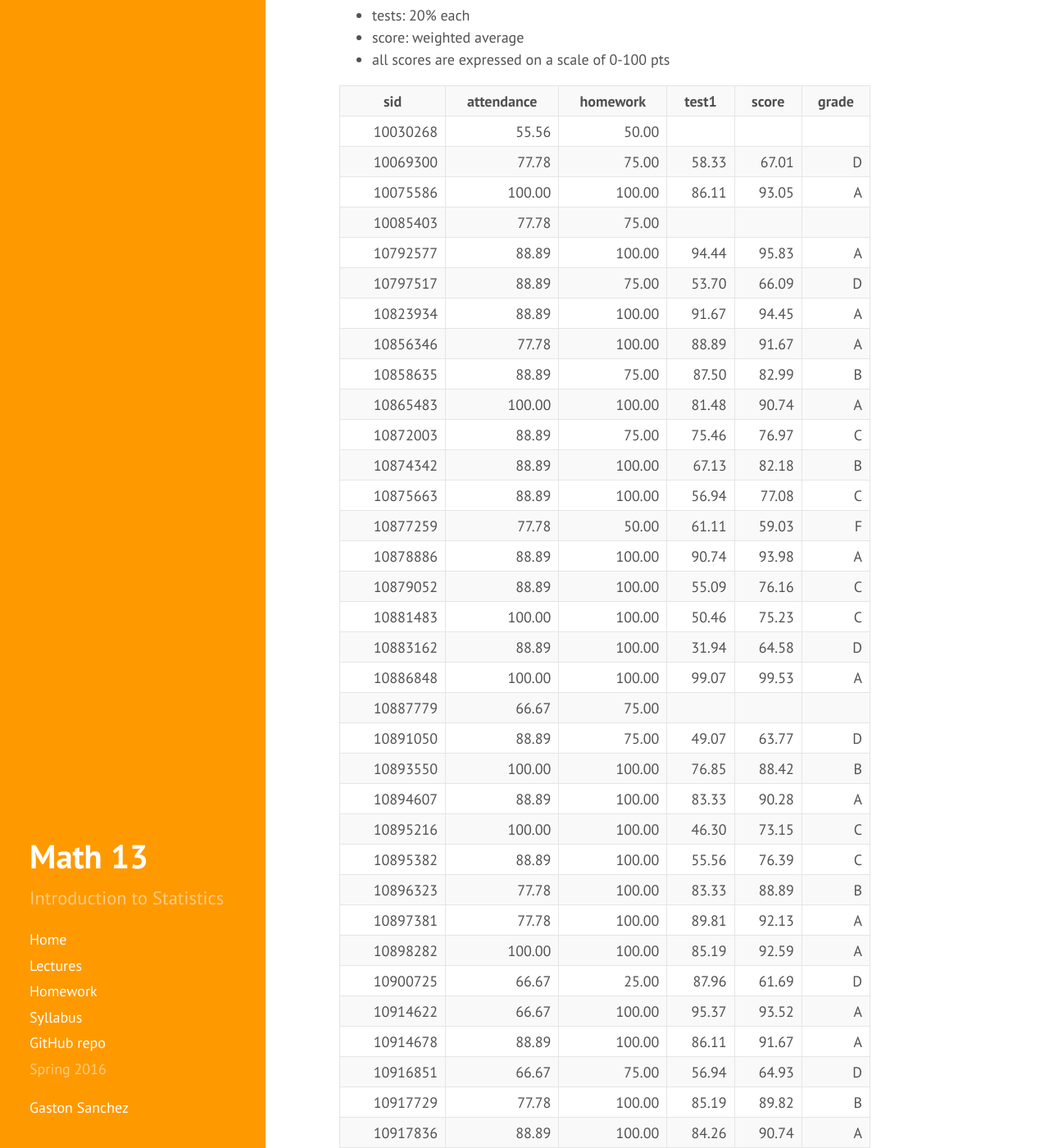
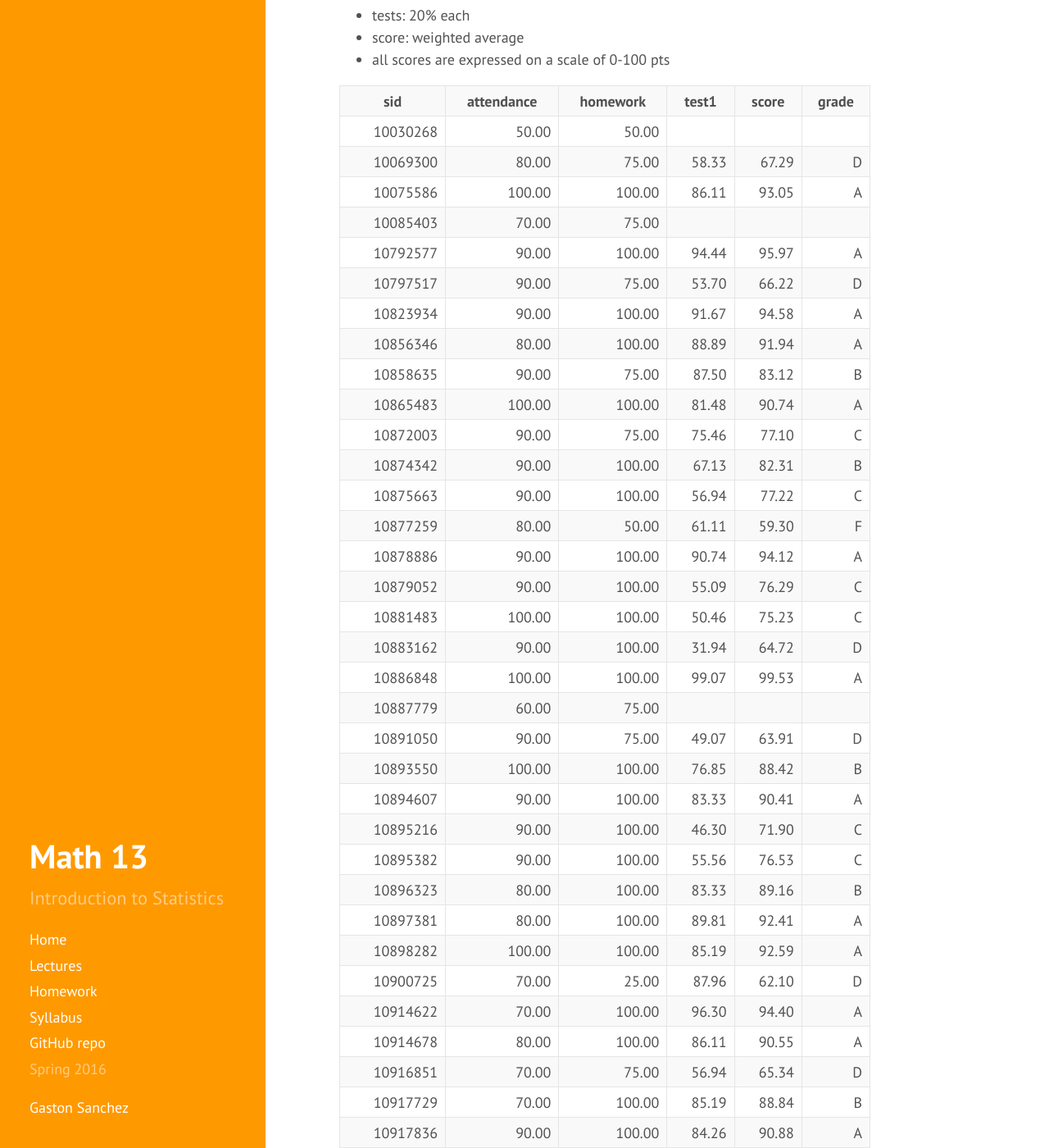
Before and after one commit to gastonstat/relic-math13, a Jekyll site: the page built from gradebook-regular.md, in a window 1280 px wide and 1400 px high, scrolled down 303 px. Shown: the whole window at 82% size. Built offline with Jekyll 4.4.1, drawn with Linux system fonts in a browser that asks for light colours; nearby versions of some CDN libraries; some of the changed text lies outside the part shown.

Commit message:
gradebook: update books for march 4

```diff
--- a/gradebook-regular.md
+++ b/gradebook-regular.md
@@ -16,45 +16,45 @@ Grading Weights:
 - all scores are expressed on a scale of 0-100 pts
 
 <!-- html table generated in R 3.2.3 by xtable 1.8-2 package -->
-<!-- Tue Mar  1 07:56:09 2016 -->
+<!-- Fri Mar  4 14:35:20 2016 -->
 <table >
 <tr> <th> sid </th> <th> attendance </th> <th> homework </th> <th> test1 </th> <th> score </th> <th> grade </th>  </tr>
-  <tr> <td align="right"> 10030268 </td> <td align="right"> 55.56 </td> <td align="right"> 50.00 </td> <td align="right">  </td> <td align="right">  </td> <td align="right">  </td> </tr>
-  <tr> <td align="right"> 10069300 </td> <td align="right"> 77.78 </td> <td align="right"> 75.00 </td> <td align="right"> 58.33 </td> <td align="right"> 67.01 </td> <td align="right"> D </td> </tr>
+  <tr> <td align="right"> 10030268 </td> <td align="right"> 50.00 </td> <td align="right"> 50.00 </td> <td align="right">  </td> <td align="right">  </td> <td align="right">  </td> </tr>
+  <tr> <td align="right"> 10069300 </td> <td align="right"> 80.00 </td> <td align="right"> 75.00 </td> <td align="right"> 58.33 </td> <td align="right"> 67.29 </td> <td align="right"> D </td> </tr>
   <tr> <td align="right"> 10075586 </td> <td align="right"> 100.00 </td> <td align="right"> 100.00 </td> <td align="right"> 86.11 </td> <td align="right"> 93.05 </td> <td align="right"> A </td> </tr>
-  <tr> <td align="right"> 10085403 </td> <td align="right"> 77.78 </td> <td align="right"> 75.00 </td> <td align="right">  </td> <td align="right">  </td> <td align="right">  </td> </tr>
-  <tr> <td align="right"> 10792577 </td> <td align="right"> 88.89 </td> <td align="right"> 100.00 </td> <td align="right"> 94.44 </td> <td align="right"> 95.83 </td> <td align="right"> A </td> </tr>
-  <tr> <td align="right"> 10797517 </td> <td align="right"> 88.89 </td> <td align="right"> 75.00 </td> <td align="right"> 53.70 </td> <td align="right"> 66.09 </td> <td align="right"> D </td> </tr>
-  <tr> <td align="right"> 10823934 </td> <td align="right"> 88.89 </td> <td align="right"> 100.00 </td> <td align="right"> 91.67 </td> <td align="right"> 94.45 </td> <td align="right"> A </td> </tr>
-  <tr> <td align="right"> 10856346 </td> <td align="right"> 77.78 </td> <td align="right"> 100.00 </td> <td align="right"> 88.89 </td> <td align="right"> 91.67 </td> <td align="right"> A </td> </tr>
-  <tr> <td align="right"> 10858635 </td> <td align="right"> 88.89 </td> <td align="right"> 75.00 </td> <td align="right"> 87.50 </td> <td align="right"> 82.99 </td> <td align="right"> B </td> </tr>
+  <tr> <td align="right"> 10085403 </td> <td align="right"> 70.00 </td> <td align="right"> 75.00 </td> <td align="right">  </td> <td align="right">  </td> <td align="right">  </td> </tr>
+  <tr> <td align="right"> 10792577 </td> <td align="right"> 90.00 </td> <td align="right"> 100.00 </td> <td align="right"> 94.44 </td> <td align="right"> 95.97 </td> <td align="right"> A </td> </tr>
+  <tr> <td align="right"> 10797517 </td> <td align="right"> 90.00 </td> <td align="right"> 75.00 </td> <td align="right"> 53.70 </td> <td align="right"> 66.22 </td> <td align="right"> D </td> </tr>
+  <tr> <td align="right"> 10823934 </td> <td align="right"> 90.00 </td> <td align="right"> 100.00 </td> <td align="right"> 91.67 </td> <td align="right"> 94.58 </td> <td align="right"> A </td> </tr>
+  <tr> <td align="right"> 10856346 </td> <td align="right"> 80.00 </td> <td align="right"> 100.00 </td> <td align="right"> 88.89 </td> <td align="right"> 91.94 </td> <td align="right"> A </td> </tr>
+  <tr> <td align="right"> 10858635 </td> <td align="right"> 90.00 </td> <td align="right"> 75.00 </td> <td align="right"> 87.50 </td> <td align="right"> 83.12 </td> <td align="right"> B </td> </tr>
   <tr> <td align="right"> 10865483 </td> <td align="right"> 100.00 </td> <td align="right"> 100.00 </td> <td align="right"> 81.48 </td> <td align="right"> 90.74 </td> <td align="right"> A </td> </tr>
-  <tr> <td align="right"> 10872003 </td> <td align="right"> 88.89 </td> <td align="right"> 75.00 </td> <td align="right"> 75.46 </td> <td align="right"> 76.97 </td> <td align="right"> C </td> </tr>
-  <tr> <td align="right"> 10874342 </td> <td align="right"> 88.89 </td> <td align="right"> 100.00 </td> <td align="right"> 67.13 </td> <td align="right"> 82.18 </td> <td align="right"> B </td> </tr>
-  <tr> <td align="right"> 10875663 </td> <td align="right"> 88.89 </td> <td align="right"> 100.00 </td> <td align="right"> 56.94 </td> <td align="right"> 77.08 </td> <td align="right"> C </td> </tr>
-  <tr> <td align="right"> 10877259 </td> <td align="right"> 77.78 </td> <td align="right"> 50.00 </td> <td align="right"> 61.11 </td> <td align="right"> 59.03 </td> <td align="right"> F </td> </tr>
-  <tr> <td align="right"> 10878886 </td> <td align="right"> 88.89 </td> <td align="right"> 100.00 </td> <td align="right"> 90.74 </td> <td align="right"> 93.98 </td> <td align="right"> A </td> </tr>
-  <tr> <td align="right"> 10879052 </td> <td align="right"> 88.89 </td> <td align="right"> 100.00 </td> <td align="right"> 55.09 </td> <td align="right"> 76.16 </td> <td align="right"> C </td> </tr>
+  <tr> <td align="right"> 10872003 </td> <td align="right"> 90.00 </td> <td align="right"> 75.00 </td> <td align="right"> 75.46 </td> <td align="right"> 77.10 </td> <td align="right"> C </td> </tr>
+  <tr> <td align="right"> 10874342 </td> <td align="right"> 90.00 </td> <td align="right"> 100.00 </td> <td align="right"> 67.13 </td> <td align="right"> 82.31 </td> <td align="right"> B </td> </tr>
+  <tr> <td align="right"> 10875663 </td> <td align="right"> 90.00 </td> <td align="right"> 100.00 </td> <td align="right"> 56.94 </td> <td align="right"> 77.22 </td> <td align="right"> C </td> </tr>
+  <tr> <td align="right"> 10877259 </td> <td align="right"> 80.00 </td> <td align="right"> 50.00 </td> <td align="right"> 61.11 </td> <td align="right"> 59.30 </td> <td align="right"> F </td> </tr>
+  <tr> <td align="right"> 10878886 </td> <td align="right"> 90.00 </td> <td align="right"> 100.00 </td> <td align="right"> 90.74 </td> <td align="right"> 94.12 </td> <td align="right"> A </td> </tr>
+  <tr> <td align="right"> 10879052 </td> <td align="right"> 90.00 </td> <td align="right"> 100.00 </td> <td align="right"> 55.09 </td> <td align="right"> 76.29 </td> <td align="right"> C </td> </tr>
   <tr> <td align="right"> 10881483 </td> <td align="right"> 100.00 </td> <td align="right"> 100.00 </td> <td align="right"> 50.46 </td> <td align="right"> 75.23 </td> <td align="right"> C </td> </tr>
-  <tr> <td align="right"> 10883162 </td> <td align="right"> 88.89 </td> <td align="right"> 100.00 </td> <td align="right"> 31.94 </td> <td align="right"> 64.58 </td> <td align="right"> D </td> </tr>
+  <tr> <td align="right"> 10883162 </td> <td align="right"> 90.00 </td> <td align="right"> 100.00 </td> <td align="right"> 31.94 </td> <td align="right"> 64.72 </td> <td align="right"> D </td> </tr>
   <tr> <td align="right"> 10886848 </td> <td align="right"> 100.00 </td> <td align="right"> 100.00 </td> <td align="right"> 99.07 </td> <td align="right"> 99.53 </td> <td align="right"> A </td> </tr>
-  <tr> <td align="right"> 10887779 </td> <td align="right"> 66.67 </td> <td align="right"> 75.00 </td> <td align="right">  </td> <td align="right">  </td> <td align="right">  </td> </tr>
-  <tr> <td align="right"> 10891050 </td> <td align="right"> 88.89 </td> <td align="right"> 75.00 </td> <td align="right"> 49.07 </td> <td align="right"> 63.77 </td> <td align="right"> D </td> </tr>
+  <tr> <td align="right"> 10887779 </td> <td align="right"> 60.00 </td> <td align="right"> 75.00 </td> <td align="right">  </td> <td align="right">  </td> <td align="right">  </td> </tr>
+  <tr> <td align="right"> 10891050 </td> <td align="right"> 90.00 </td> <td align="right"> 75.00 </td> <td align="right"> 49.07 </td> <td align="right"> 63.91 </td> <td align="right"> D </td> </tr>
   <tr> <td align="right"> 10893550 </td> <td align="right"> 100.00 </td> <td align="right"> 100.00 </td> <td align="right"> 76.85 </td> <td align="right"> 88.42 </td> <td align="right"> B </td> </tr>
-  <tr> <td align="right"> 10894607 </td> <td align="right"> 88.89 </td> <td align="right"> 100.00 </td> <td align="right"> 83.33 </td> <td align="right"> 90.28 </td> <td align="right"> A </td> </tr>
-  <tr> <td align="right"> 10895216 </td> <td align="right"> 100.00 </td> <td align="right"> 100.00 </td> <td align="right"> 46.30 </td> <td align="right"> 73.15 </td> <td align="right"> C </td> </tr>
-  <tr> <td align="right"> 10895382 </td> <td align="right"> 88.89 </td> <td align="right"> 100.00 </td> <td align="right"> 55.56 </td> <td align="right"> 76.39 </td> <td align="right"> C </td> </tr>
-  <tr> <td align="right"> 10896323 </td> <td align="right"> 77.78 </td> <td align="right"> 100.00 </td> <td align="right"> 83.33 </td> <td align="right"> 88.89 </td> <td align="right"> B </td> </tr>
-  <tr> <td align="right"> 10897381 </td> <td align="right"> 77.78 </td> <td align="right"> 100.00 </td> <td align="right"> 89.81 </td> <td align="right"> 92.13 </td> <td align="right"> A </td> </tr>
+  <tr> <td align="right"> 10894607 </td> <td align="right"> 90.00 </td> <td align="right"> 100.00 </td> <td align="right"> 83.33 </td> <td align="right"> 90.41 </td> <td align="right"> A </td> </tr>
+  <tr> <td align="right"> 10895216 </td> <td align="right"> 90.00 </td> <td align="right"> 100.00 </td> <td align="right"> 46.30 </td> <td align="right"> 71.90 </td> <td align="right"> C </td> </tr>
+  <tr> <td align="right"> 10895382 </td> <td align="right"> 90.00 </td> <td align="right"> 100.00 </td> <td align="right"> 55.56 </td> <td align="right"> 76.53 </td> <td align="right"> C </td> </tr>
+  <tr> <td align="right"> 10896323 </td> <td align="right"> 80.00 </td> <td align="right"> 100.00 </td> <td align="right"> 83.33 </td> <td align="right"> 89.16 </td> <td align="right"> B </td> </tr>
+  <tr> <td align="right"> 10897381 </td> <td align="right"> 80.00 </td> <td align="right"> 100.00 </td> <td align="right"> 89.81 </td> <td align="right"> 92.41 </td> <td align="right"> A </td> </tr>
   <tr> <td align="right"> 10898282 </td> <td align="right"> 100.00 </td> <td align="right"> 100.00 </td> <td align="right"> 85.19 </td> <td align="right"> 92.59 </td> <td align="right"> A </td> </tr>
-  <tr> <td align="right"> 10900725 </td> <td align="right"> 66.67 </td> <td align="right"> 25.00 </td> <td align="right"> 87.96 </td> <td align="right"> 61.69 </td> <td align="right"> D </td> </tr>
-  <tr> <td align="right"> 10914622 </td> <td align="right"> 66.67 </td> <td align="right"> 100.00 </td> <td align="right"> 95.37 </td> <td align="right"> 93.52 </td> <td align="right"> A </td> </tr>
-  <tr> <td align="right"> 10914678 </td> <td align="right"> 88.89 </td> <td align="right"> 100.00 </td> <td align="right"> 86.11 </td> <td align="right"> 91.67 </td> <td align="right"> A </td> </tr>
-  <tr> <td align="right"> 10916851 </td> <td align="right"> 66.67 </td> <td align="right"> 75.00 </td> <td align="right"> 56.94 </td> <td align="right"> 64.93 </td> <td align="right"> D </td> </tr>
-  <tr> <td align="right"> 10917729 </td> <td align="right"> 77.78 </td> <td align="right"> 100.00 </td> <td align="right"> 85.19 </td> <td align="right"> 89.82 </td> <td align="right"> B </td> </tr>
-  <tr> <td align="right"> 10917836 </td> <td align="right"> 88.89 </td> <td align="right"> 100.00 </td> <td align="right"> 84.26 </td> <td align="right"> 90.74 </td> <td align="right"> A </td> </tr>
-  <tr> <td align="right"> 10931127 </td> <td align="right"> 66.67 </td> <td align="right"> 75.00 </td> <td align="right"> 62.04 </td> <td align="right"> 67.48 </td> <td align="right"> D </td> </tr>
-  <tr> <td align="right"> 10933952 </td> <td align="right"> 88.89 </td> <td align="right"> 100.00 </td> <td align="right"> 92.59 </td> <td align="right"> 94.91 </td> <td align="right"> A </td> </tr>
+  <tr> <td align="right"> 10900725 </td> <td align="right"> 70.00 </td> <td align="right"> 25.00 </td> <td align="right"> 87.96 </td> <td align="right"> 62.10 </td> <td align="right"> D </td> </tr>
+  <tr> <td align="right"> 10914622 </td> <td align="right"> 70.00 </td> <td align="right"> 100.00 </td> <td align="right"> 96.30 </td> <td align="right"> 94.40 </td> <td align="right"> A </td> </tr>
+  <tr> <td align="right"> 10914678 </td> <td align="right"> 80.00 </td> <td align="right"> 100.00 </td> <td align="right"> 86.11 </td> <td align="right"> 90.55 </td> <td align="right"> A </td> </tr>
+  <tr> <td align="right"> 10916851 </td> <td align="right"> 70.00 </td> <td align="right"> 75.00 </td> <td align="right"> 56.94 </td> <td align="right"> 65.34 </td> <td align="right"> D </td> </tr>
+  <tr> <td align="right"> 10917729 </td> <td align="right"> 70.00 </td> <td align="right"> 100.00 </td> <td align="right"> 85.19 </td> <td align="right"> 88.84 </td> <td align="right"> B </td> </tr>
+  <tr> <td align="right"> 10917836 </td> <td align="right"> 90.00 </td> <td align="right"> 100.00 </td> <td align="right"> 84.26 </td> <td align="right"> 90.88 </td> <td align="right"> A </td> </tr>
+  <tr> <td align="right"> 10931127 </td> <td align="right"> 70.00 </td> <td align="right"> 75.00 </td> <td align="right"> 62.04 </td> <td align="right"> 67.89 </td> <td align="right"> D </td> </tr>
+  <tr> <td align="right"> 10933952 </td> <td align="right"> 90.00 </td> <td align="right"> 100.00 </td> <td align="right"> 92.59 </td> <td align="right"> 95.04 </td> <td align="right"> A </td> </tr>
   <tr> <td align="right"> 10934087 </td> <td align="right"> 100.00 </td> <td align="right"> 100.00 </td> <td align="right"> 91.67 </td> <td align="right"> 95.83 </td> <td align="right"> A </td> </tr>
   <tr> <td align="right"> 10934356 </td> <td align="right"> 100.00 </td> <td align="right"> 100.00 </td> <td align="right"> 88.43 </td> <td align="right"> 94.22 </td> <td align="right"> A </td> </tr>
    </table>
```
Also changed, not shown: gradebook-hybrid.md (+21 -21 lines).
